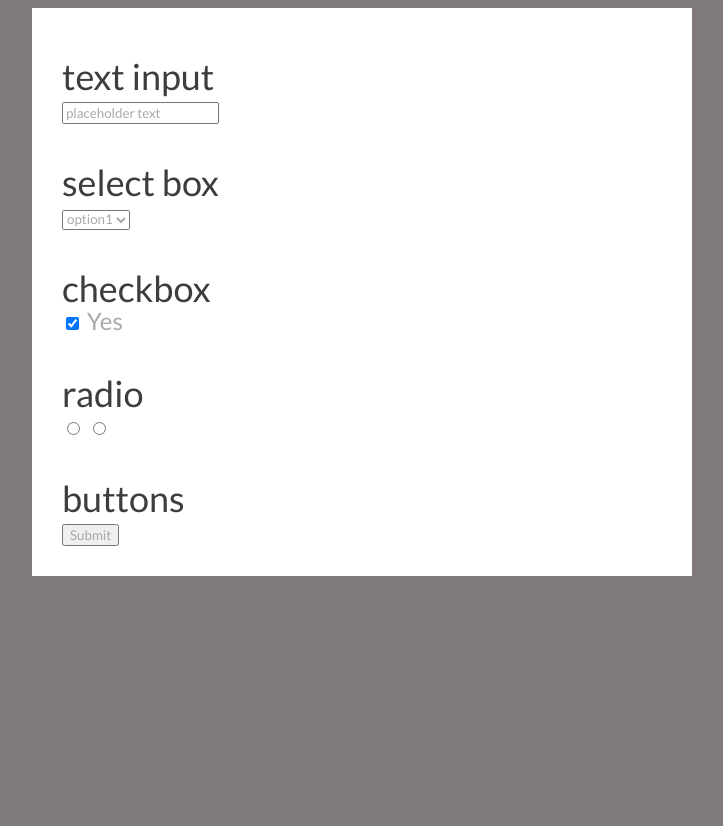
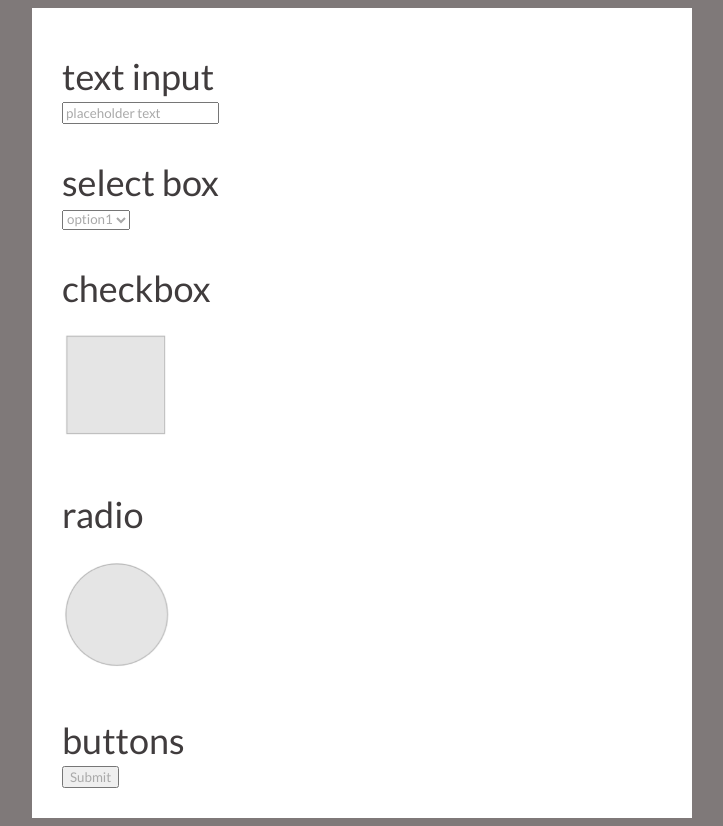
Before and after one commit to jasonb315/ui-challenge-2, a plain HTML site: page index.html in a window 1280 px wide. Shown: the whole page, without its empty margins (278-1001 px from the left). Before the commit the page ends 800 px from the top, so only its background shows below. Drawn offline with Linux system fonts and the light colour scheme.

Commit message:
checkbox and radio done

```diff
--- a/index.html
+++ b/index.html
@@ -38,12 +38,17 @@
 
 <section class ="textLabel"><p class="text">checkbox</p></section>
 
-      <input type="checkbox" name="mailing_list" value="yes" checked="checked"> Yes
+<div id="checkBox">
+    <img id='unchecked' src="sprites/form-elements-sprite.png" alt="LOGO">
+    <img id='checked' src="sprites/form-elements-sprite.png" alt="LOGO">
+</div>
 
 <section class ="textLabel"><p class="text">radio</p></section>
 
-      <input type="radio" name="radio" value="r1">
-      <input type="radio" name="radio" value="r2">
+<div id="radioBox">
+    <img id='unbooped' src="sprites/form-elements-sprite.png" alt="LOGO">
+    <img id='booped' src="sprites/form-elements-sprite.png" alt="LOGO">
+</div>
 
 <section class ="textLabel"><p class="text">buttons</p></section>
 
--- a/js/bahBLING.js
+++ b/js/bahBLING.js
@@ -8,10 +8,44 @@ style_rules.push("#" + "pageSheet" + " { width:600px; margin: 0 auto; font-size:
 style_rules.push("." + "text" + " { color:#403C3D; font-size: 1.5em; } ");
 style_rules.push("." + "textLabel" + " { height: 40px; } ");
 
+style_rules.push("#" + "checkBox" + " { width: 110px; height: 150px; background-color: red; position: relative; overflow: hidden; } ");
+style_rules.push("#" + "checked" + " { display:block; height: 400px; position: absolute; z-index: 0; left: -233px;  top: -120px;;  } ");
+style_rules.push("#" + "unchecked" + " { display:block; height: 400px; position: absolute; z-index: 1; left: -95px;  top: -120px;  } ");
 
-
-
+style_rules.push("#" + "radioBox" + " { width: 110px; height: 150px; background-color: red; position: relative; overflow: hidden; } ");
+style_rules.push("#" + "booped" + " { display:block; height: 400px; position: absolute; z-index: 0; left: -503px;  top: -120px;;  } ");
+style_rules.push("#" + "unbooped" + " { display:block; height: 400px; position: absolute; z-index: 1; left: -360px;  top: -120px;  } ");
 
 
 var style = '<style type="text/css">' + style_rules.join("\n") + "</style>";
 $("head").append(style);
+
+
+$(document).ready(() => {
+
+  $('#unchecked').show();
+  $('#checked').hide();
+
+  $('#unchecked').on('click', () => {
+    $('#unchecked').hide();
+    $('#checked').show();
+  })
+  $('#checked').on('click', () => {
+    $('#checked').hide();
+    $('#unchecked').show();
+  })
+
+
+  $('#unbooped').show();
+  $('#booped').hide();
+
+  $('#unbooped').on('click', () => {
+    $('#unbooped').hide();
+    $('#booped').show();
+  })
+  $('#booped').on('click', () => {
+    $('#booped').hide();
+    $('#unbooped').show();
+  })
+
+})
```
